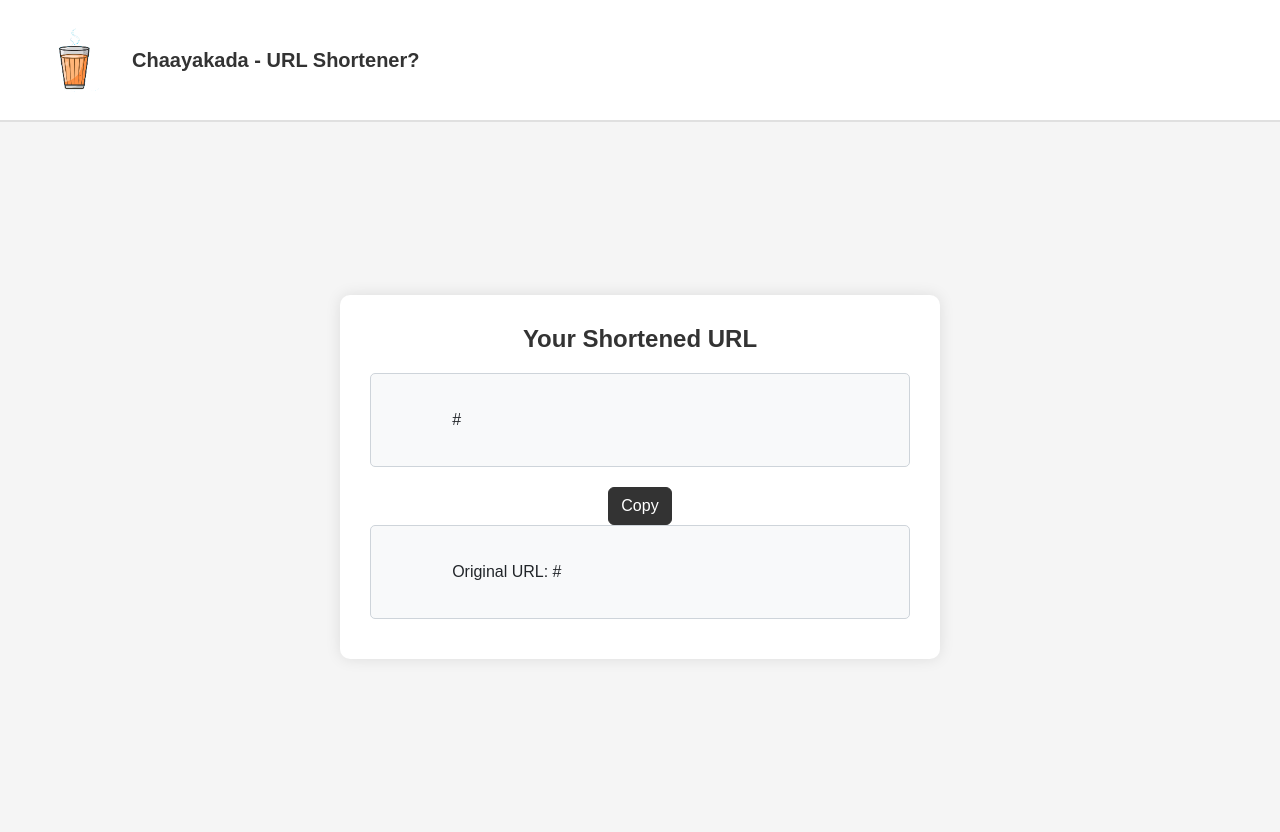
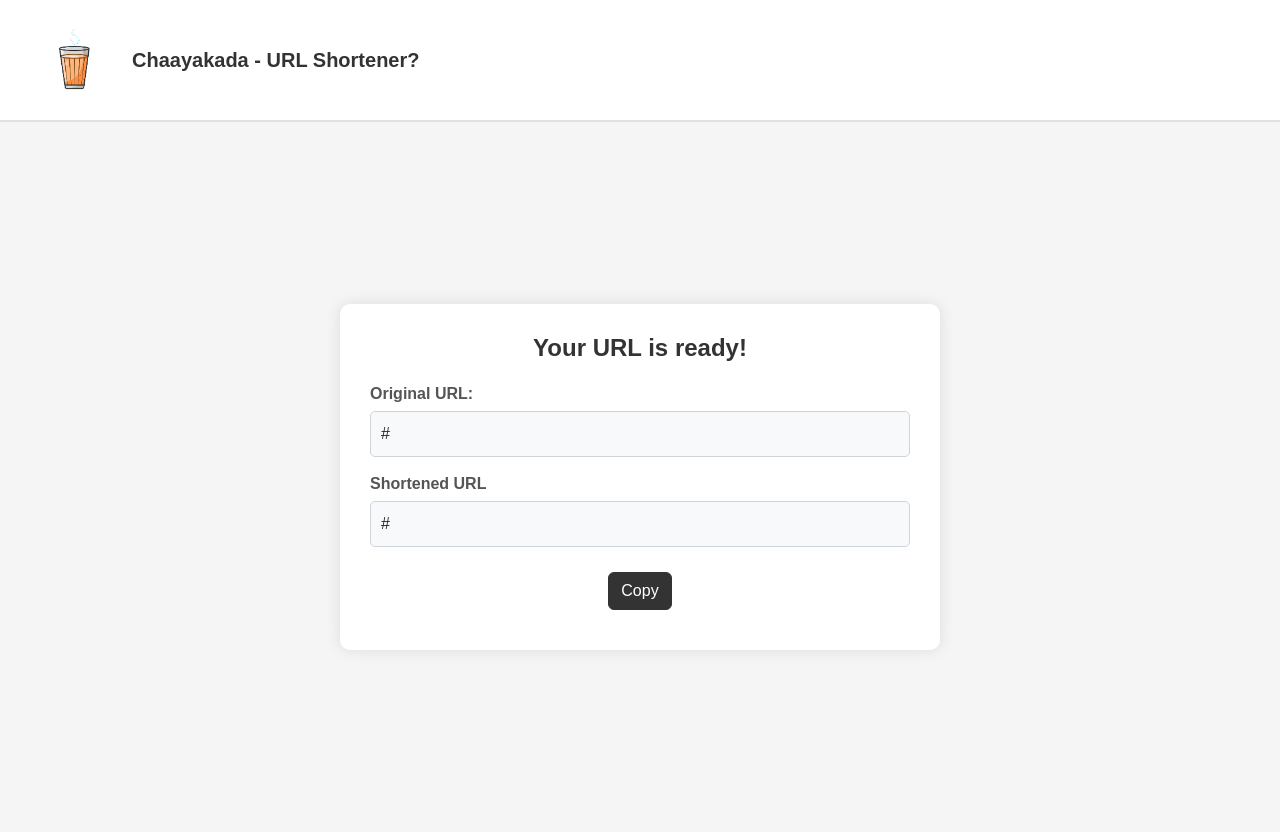
Before and after one commit to chimnayajith/url-shortener, a Django app: template shorten/templates/result.html in a window 1280 px wide. Run offline with Django 5.2, Linux system fonts and the light colour scheme; the template is opened without the code that fills it: most values are stand-ins (such as "Sample title", 1, 10 or a date in 2020).

Commit message:
fix: long code redirect was not changed

```diff
--- a/shorten/models.py
+++ b/shorten/models.py
@@ -2,6 +2,6 @@ from django.db import models
 
 class ShortenedUrl(models.Model):
     original_url = models.URLField()
-    short_code = models.CharField(max_length=20, unique=True)
-    long_code = models.CharField(max_length=500, unique=True, null=True, blank=True)
+    short_code = models.CharField(max_length=20, unique=True, null=True, blank=True)
+    long_code = models.CharField(max_length=1000, unique=True, null=True, blank=True)
     created_at = models.DateTimeField(auto_now_add=True)
--- a/shorten/templates/result.html
+++ b/shorten/templates/result.html
@@ -32,7 +32,7 @@
             display: flex;
             justify-content: center;
             align-items: center;
-            min-height: calc(100vh - 90px); /* Adjust according to navbar height */
+            min-height: calc(100vh - 90px);
         }
         .result-container {
             background: #ffffff;
@@ -49,6 +49,14 @@
             font-size: 24px;
             font-weight: bold;
         }
+        .url-label {
+            font-weight: bold;
+            font-size: 16px;
+            color: #555;
+            text-align: left;
+            margin-bottom: 5px;
+            display: block;
+        }
         .url-container {
             word-wrap: break-word;
             overflow-wrap: break-word;
@@ -59,14 +67,15 @@
             border-radius: 5px;
             font-family: Arial, sans-serif;
             font-size: 16px;
-            white-space: pre-wrap;
+            white-space: normal;
             text-align: left;
-            margin-bottom: 10px;
+            margin-bottom: 15px;
         }
         .btn-primary {
             background-color: #333;
             border-color: #333;
             margin-top: 10px;
+            margin-bottom: 10px;
         }
         .btn-primary:hover {
             background-color: #555;
@@ -86,19 +95,23 @@
     <div class="container-wrapper">
         <div class="result-container">
             <h2>
+                Your URL is ready!
+            </h2>
+            <label class="url-label">Original URL:</label>
+            <div class="url-container">
+                {{ original_url }}
+            </div>
+            <label class="url-label">
                 {% if is_really_long %}
-                    Your Really Long URL
+                    Really Really Long URL
                 {% else %}
-                    Your Shortened URL
+                    Shortened URL
                 {% endif %}
-            </h2>
+            </label>
             <div id="shortUrl" class="url-container">
                 {{ full_short_url }}
             </div>
             <button id="copyButton" class="btn btn-primary" onclick="copyToClipboard()">Copy</button>
-            <div class="url-container">
-                Original URL: {{ original_url }}
-            </div>
         </div>
     </div>
 
@@ -114,7 +127,6 @@
                     console.error('Failed to copy: ', err);
                 });
             } else {
-                // Fallback for older browsers
                 const textArea = document.createElement('textarea');
                 textArea.value = url;
                 document.body.appendChild(textArea);
--- a/shorten/views.py
+++ b/shorten/views.py
@@ -1,6 +1,7 @@
 from django.shortcuts import render, redirect, get_object_or_404
 from django.http import Http404
 from .models import ShortenedUrl
+from django.db.models import Q
 import random
 import string
 
@@ -13,7 +14,7 @@ def shorten_url(request):
         action = request.POST.get('action')
 
         if action == 'really_long':
-            code_length = 500
+            code_length = 1000
         else:
             code_length = 6
 
@@ -50,7 +51,7 @@ def shorten_url(request):
 
 def redirect_url(request, code):
     try:
-        url = get_object_or_404(ShortenedUrl, short_code=code)
+        url = get_object_or_404(ShortenedUrl, Q(short_code=code) | Q(long_code=code))
         return redirect(url.original_url)
     except Http404:
         return render(request, 'invalid_url.html')
```
Also changed, not shown: shorten/migrations/0003_alter_shortenedurl_long_code_and_more.py (added).
